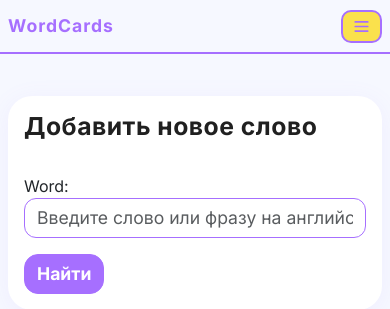
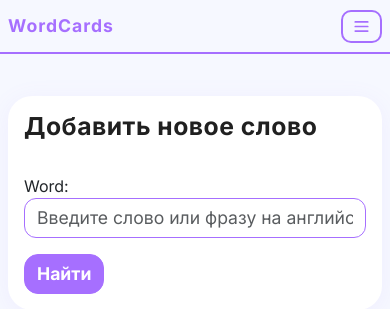
Before and after one commit to nylinary/wordcard, a Django app: page /words/ in a window 390 px wide, with the pointer over the restyled element. Shown: the top 309 px of the page. Run offline with Django 5.2, Linux system fonts and the light colour scheme; some web fonts are replaced.

Commit message:
fix: add hover effect for nav-btn within media query for better responsiveness

```diff
--- a/static/core/css/main.css
+++ b/static/core/css/main.css
@@ -206,9 +206,12 @@ button, .btn, a, .form-control {
     outline: none !important;
 }
 
-.nav-btn:hover {
-    background-color: var(--brand-yellow);
-}
+@media (hover: hover) and (pointer: fine) {
+    .nav-btn:hover {
+        background-color: var(--brand-yellow);
+    }
+  }
+
 
 .base-btn:focus {
     box-shadow: none;
```
